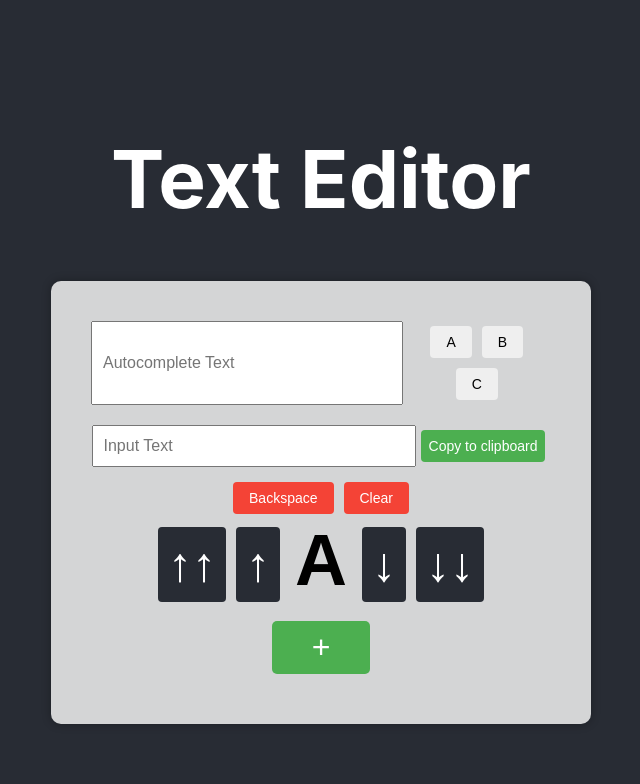
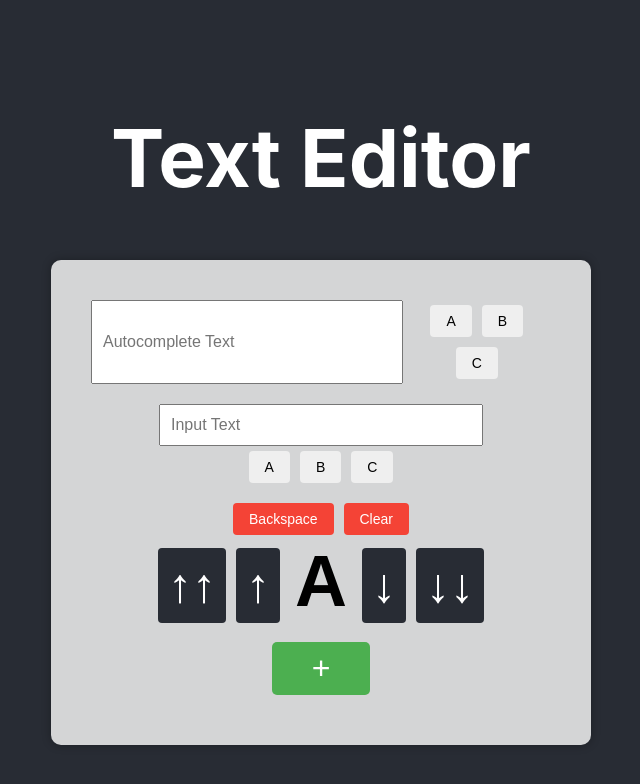
Before and after one commit to Kfmoi/GDSC-Frontend, a React (Create React App) app: page / in a window 1280 px wide. Shown: the top 784 px of the page, without its empty margins (319-959 px from the left). Built offline with nearby package versions, Linux system fonts and the light colour scheme; the HTML template or start-up script is replaced by a standard one.

Commit message:
Added buttons under the input textbox

```diff
--- a/src/components/textInputDisplay/TextInputDisplay.js
+++ b/src/components/textInputDisplay/TextInputDisplay.js
@@ -33,10 +33,14 @@ const TextInputDisplay = () => {
     // finally, the return statement with the actual display
     return (
         <div className="input-card">
-            <div className="column-display">
+            <div className="row-display">
             <input className="input-text" type = "text" value={text} readOnly placeholder='Input Text'/> {/* should we make this readOnly? */}
-            <button className="copy" onClick={handleCopy}>Copy to clipboard</button>
             </div>
+            <div className='output-buttons'>
+            <button className='output-button'>A</button>
+            <button className='output-button' >B</button>
+            <button className='output-button' >C</button>
+        </div>
 
             <div className="option-buttons">
                 <button className="delete" onClick={handleBackspace}>Backspace</button>
```
